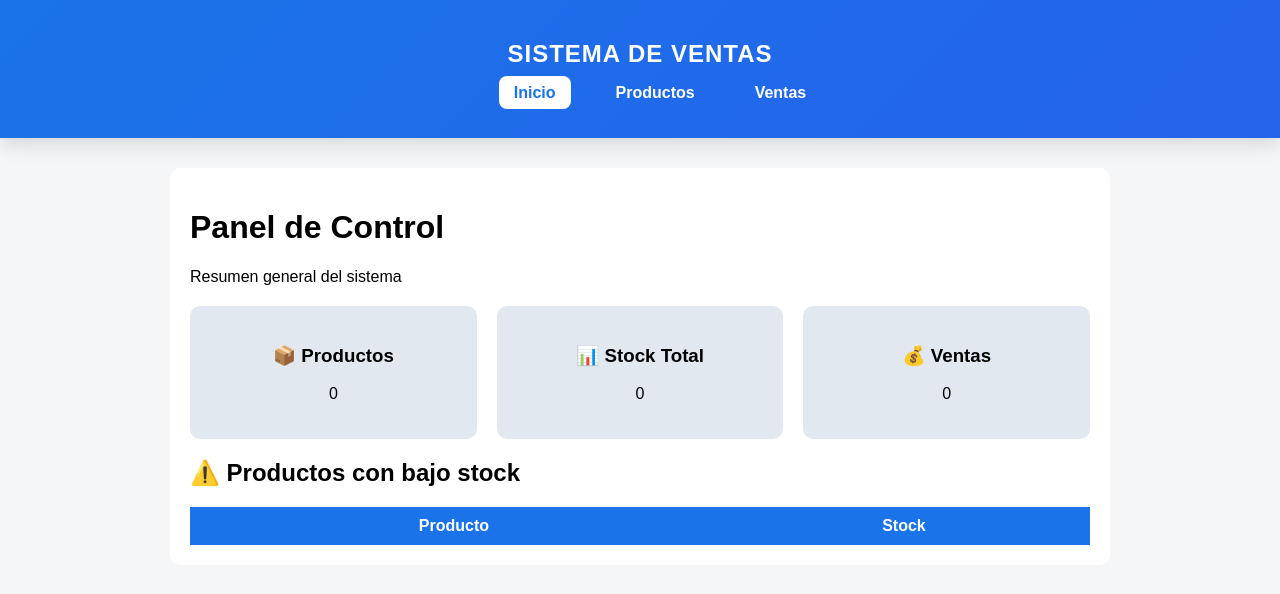
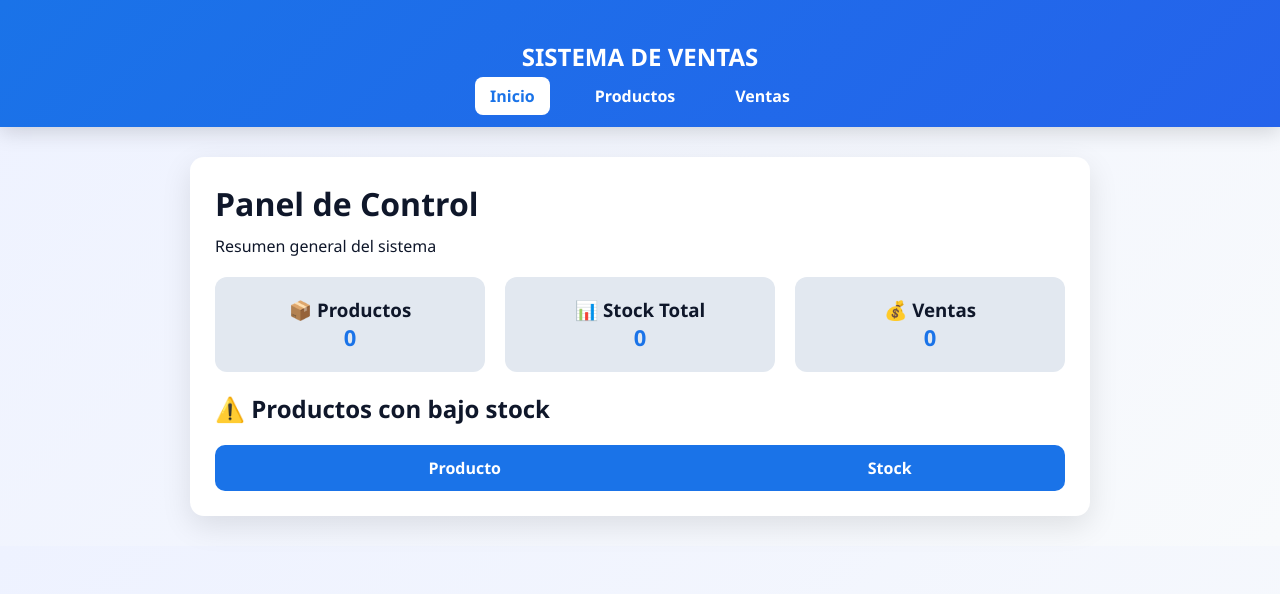
Before and after one commit to Pag-Web631/SistemaVentas, a PHP site: page / in a window 1280 px wide. Shown: the top 594 px of the page. Run offline with PHP 8.4, Linux system fonts and the light colour scheme; lists and menus that the app fills with data are empty.

Commit message:
Update styles.css

```diff
--- a/styles.css
+++ b/styles.css
@@ -1,129 +1,48 @@
-body {
-    font-family: Arial;
-    background: #f4f6f8;
+/* ===== RESET ===== */
+* {
     margin: 0;
+    padding: 0;
+    box-sizing: border-box;
 }
 
-/* MENU */
+/* ===== BODY ===== */
+body {
+    font-family: 'Segoe UI', Arial, sans-serif;
+    background: linear-gradient(135deg, #eef2ff, #f8fafc);
+    color: #0f172a;
+}
+
+/* ===== MENU ===== */
 .menu {
-    background: linear-gradient(135deg,#1a73e8,#2563eb);
+    background: linear-gradient(135deg, #1a73e8, #2563eb);
     padding: 20px;
     text-align: center;
+    box-shadow: 0 5px 20px rgba(0,0,0,0.15);
 }
 
 .menu h2 {
     color: white;
-    margin-bottom: 10px;
+    margin-bottom: 12px;
+    font-size: 24px;
 }
 
+/* LINKS */
 .nav-links {
+    list-style: none;
     display: flex;
     justify-content: center;
     gap: 30px;
-    list-style: none;
 }
 
-.nav-links a {
-    color: white;
-    text-decoration: none;
-    padding: 8px 15px;
-    transition: 0.3s;
-}
-/* ===== MENU ===== */
-.menu {
-    background: linear-gradient(135deg, #1a73e8, #2563eb);
-    padding: 20px 10px;
-    text-align: center;
-    box-shadow: 0 5px 20px rgba(0,0,0,0.15);
-}
-
-/* TITULO */
-.menu h2 {
-    color: white;
-    margin-bottom: 12px;
-    font-size: 24px;
-    letter-spacing: 1px;
-    animation: fadeDown 0.6s ease;
-}
-
-/* LISTA */
-.nav-links {
-    list-style: none;
-    display: flex;
-    justify-content: center; /* CENTRADO */
-    gap: 30px;
-    animation: fadeUp 0.6s ease;
-}
-
-/* LINKS */
 .nav-links a {
     color: white;
     text-decoration: none;
     font-weight: bold;
     padding: 8px 15px;
     border-radius: 8px;
-    position: relative;
     transition: 0.3s;
 }
 
-/* HOVER MODERNO */
-.nav-links a:hover {
-    background: rgba(255,255,255,0.2);
-    transform: translateY(-3px);
-}
-
-/* SUBRAYADO ANIMADO */
-.nav-links a::after {
-    content: "";
-    position: absolute;
-    width: 0;
-    height: 2px;
-    background: white;
-    left: 0;
-    bottom: 0;
-    transition: 0.3s;
-}
-
-.nav-links a:hover::after {
-    width: 100%;
-}
-
-/* LINK ACTIVO */
-.activo {
-    background: white;
-    color: #1a73e8 !important;
-}
-
-/* ANIMACIONES */
-@keyframes fadeDown {
-    from {
-        opacity: 0;
-        transform: translateY(-15px);
-    }
-    to {
-        opacity: 1;
-        transform: translateY(0);
-    }
-}
-
-@keyframes fadeUp {
-    from {
-        opacity: 0;
-        transform: translateY(15px);
-    }
-    to {
-        opacity: 1;
-        transform: translateY(0);
-    }
-}
-
-/* RESPONSIVE */
-@media (max-width: 600px) {
-    .nav-links {
-        flex-direction: column;
-        gap: 10px;
-    }
-}
 .nav-links a:hover {
     background: rgba(255,255,255,0.2);
     transform: translateY(-3px);
@@ -131,47 +50,140 @@ body {
 
 .activo {
     background: white;
-    color: #1a73e8;
-    border-radius: 8px;
+    color: #1a73e8 !important;
 }
 
-/* CONTENEDOR */
+/* ===== CONTENEDOR ===== */
 .container {
     max-width: 900px;
     margin: 30px auto;
     background: white;
-    padding: 20px;
-    border-radius: 10px;
+    padding: 25px;
+    border-radius: 14px;
+    box-shadow: 0 10px 30px rgba(0,0,0,0.1);
 }
 
-/* CARDS */
-.cards {
-    display: flex;
-    gap: 20px;
-    margin: 20px 0;
+/* ===== TITULOS ===== */
+h1 {
+    margin-bottom: 10px;
 }
 
-.card {
-    flex: 1;
-    padding: 20px;
-    background: #e2e8f0;
-    text-align: center;
-    border-radius: 10px;
+h2 {
+    margin-top: 20px;
 }
 
-/* TABLAS */
+/* ===== INPUTS ===== */
+input, select {
+    width: 100%;
+    padding: 12px;
+    margin: 10px 0;
+    border-radius: 10px;
+    border: 1px solid #ddd;
+    transition: 0.3s;
+}
+
+input:focus, select:focus {
+    border-color: #1a73e8;
+    box-shadow: 0 0 0 3px rgba(26,115,232,0.2);
+    outline: none;
+}
+
+/* ===== BOTONES ===== */
+button {
+    width: 100%;
+    padding: 12px;
+    border: none;
+    border-radius: 10px;
+    background: linear-gradient(135deg, #1a73e8, #2563eb);
+    color: white;
+    font-weight: bold;
+    cursor: pointer;
+    transition: 0.3s;
+}
+
+button:hover {
+    transform: translateY(-2px);
+    box-shadow: 0 10px 20px rgba(26,115,232,0.3);
+}
+
+/* BOTON ELIMINAR */
+button:has(> *) {
+    width: auto;
+}
+
+/* ===== TABLA ===== */
 table {
     width: 100%;
     margin-top: 20px;
     border-collapse: collapse;
+    overflow: hidden;
+    border-radius: 10px;
 }
 
 th {
     background: #1a73e8;
     color: white;
+    padding: 12px;
 }
 
-td, th {
-    padding: 10px;
+td {
+    padding: 12px;
     text-align: center;
 }
+
+/* FILAS */
+tr {
+    transition: 0.3s;
+}
+
+tr:hover {
+    background: #f1f5f9;
+    transform: scale(1.01);
+}
+
+/* ===== CARDS (INDEX) ===== */
+.cards {
+    display: flex;
+    gap: 20px;
+    margin: 20px 0;
+    flex-wrap: wrap;
+}
+
+.card {
+    flex: 1;
+    min-width: 200px;
+    background: #e2e8f0;
+    padding: 20px;
+    border-radius: 12px;
+    text-align: center;
+    transition: 0.3s;
+}
+
+.card:hover {
+    transform: translateY(-5px);
+    background: #cbd5f5;
+}
+
+.card p {
+    font-size: 22px;
+    font-weight: bold;
+    color: #1a73e8;
+}
+
+/* ===== MENSAJES ===== */
+#mensaje {
+    margin-top: 10px;
+    font-weight: bold;
+}
+
+/* ===== RESPONSIVE ===== */
+@media (max-width: 768px) {
+    .nav-links {
+        flex-direction: column;
+        gap: 10px;
+    }
+
+    .container {
+        margin: 15px;
+    }
+}
```
